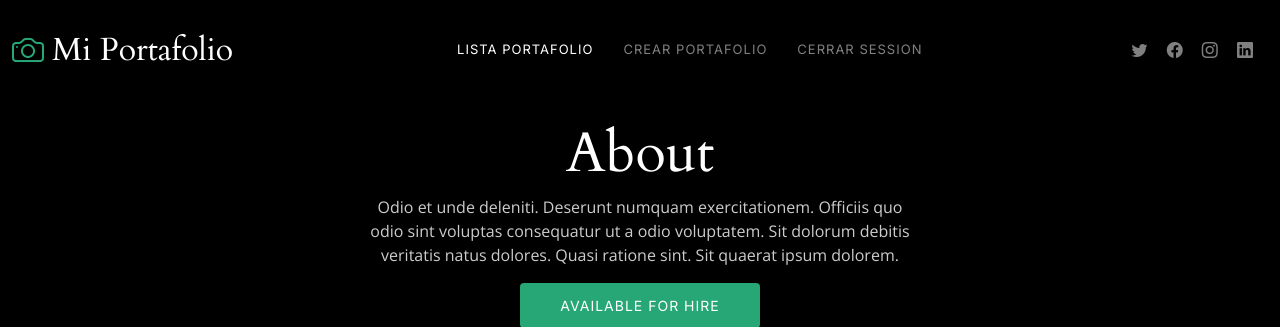
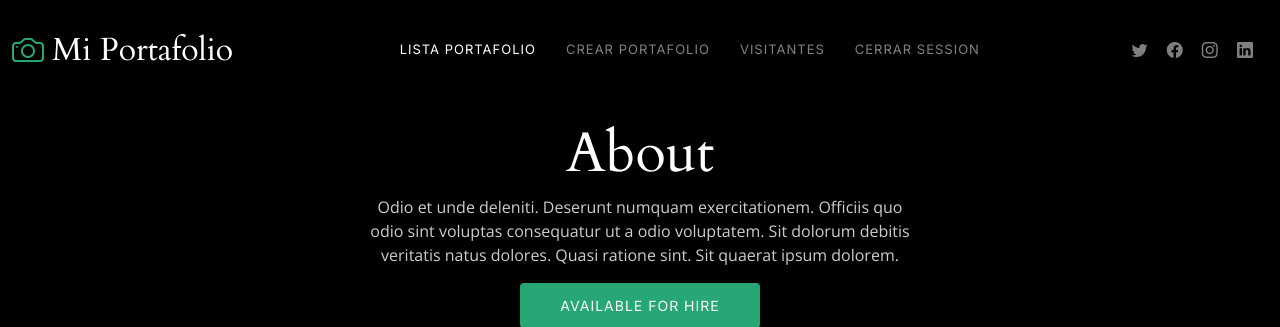
Before and after one commit to DrakthinK/proyecto_unidad_django, a Django app: page /about/ in a window 1280 px wide. Shown: the top 327 px of the page. Run offline with Django 4.2, Linux system fonts and the light colour scheme; the visitor is signed in with stand-in values (Sample User, id 1); some libraries are stand-ins or nearby versions.

Commit message:
add ver ips mostrar(me olvide)

```diff
--- a/portafolio/templates/layout/base_inicio.html
+++ b/portafolio/templates/layout/base_inicio.html
@@ -87,6 +87,7 @@
           <li><a href="services.html">Services</a></li>
           <li><a href="contact.html">Contact</a></li>-->
            <li><a href="/crearportafolio">Crear Portafolio</a></li>
+           <li><a href="/ipvisitantes/">visitantes</a></li>
           {% if user.is_authenticated %}
           <li><a href="/signout">Cerrar Session</a></li>
           {% endif %}
```
